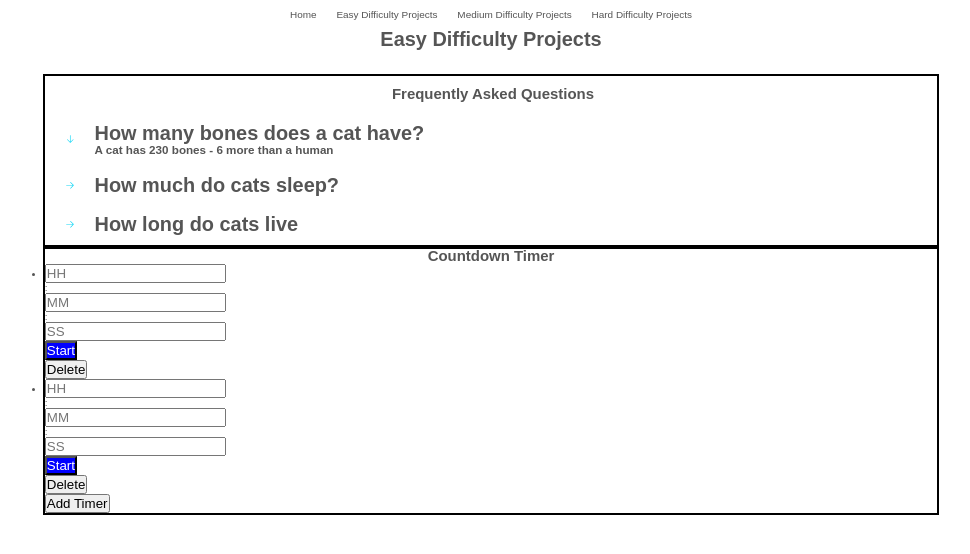
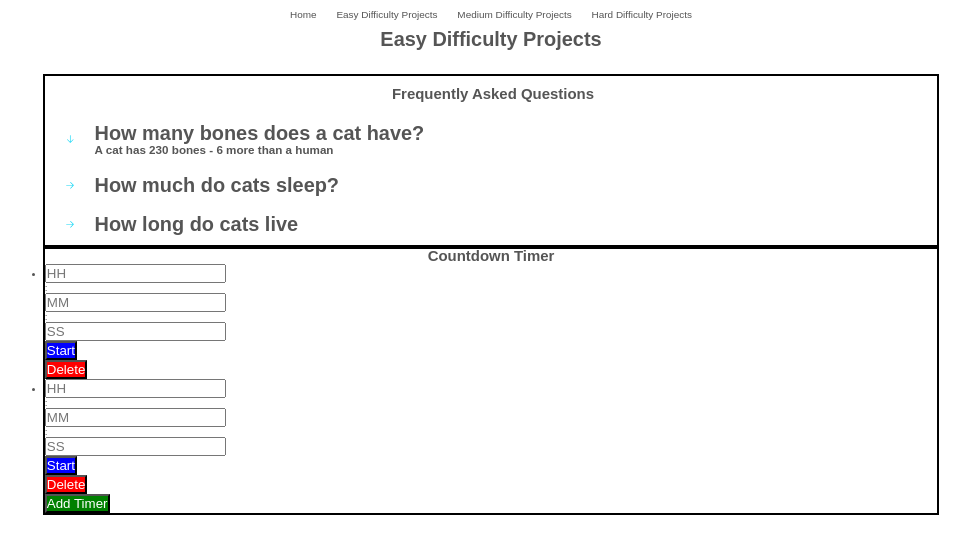
Before and after one commit to deltam3/frontendeval, a React (Vite) app in the folder consolidated/: page /Easy in a window 1280 px wide. Shown: the top 554 px of the page, without its empty margins (149-1119 px from the left). Built offline with nearby package versions, Linux system fonts and the light colour scheme.

Commit message:
added css styles to Button.css: bg-green-500, bg-red-500 to differentiate danger and success prop

```diff
--- a/consolidated/src/components/Button.css
+++ b/consolidated/src/components/Button.css
@@ -1,5 +1,13 @@
 .bg-blue-500 {
   background-color: blue;
+}
+
+.bg-red-500 {
+  background-color: red;
+}
+
+.bg-green-500 {
+  background-color: green;
 }
 
 .text-white {
--- a/consolidated/src/components/Button.tsx
+++ b/consolidated/src/components/Button.tsx
@@ -27,6 +27,8 @@ function Button({
 }: Props) {
   const classes = className(rest.className, {
     "bg-blue-500 text-white": primary,
+    "bg-red-500 text-white": danger,
+    "bg-green-500 text-white": success,
   });
 
   return (
--- a/consolidated/src/pages/Easy/projects/Counter/CounterPage.tsx
+++ b/consolidated/src/pages/Easy/projects/Counter/CounterPage.tsx
@@ -18,7 +18,9 @@ function CounterPage({}: Props) {
     <div>
       <h2 style={{ textAlign: "center" }}>Countdown Timer</h2>
       <TimerList timers={timers} setTimers={setTimers}></TimerList>
-      <Button onClick={handleAddClick}>Add Timer</Button>
+      <Button success onClick={handleAddClick}>
+        Add Timer
+      </Button>
     </div>
   );
 }
--- a/consolidated/src/pages/Easy/projects/Counter/Timer.tsx
+++ b/consolidated/src/pages/Easy/projects/Counter/Timer.tsx
@@ -2,6 +2,7 @@ import React, { useState, useRef } from "react";
 
 import BeforeStart from "./BeforeStart";
 import AfterStart from "./AfterStart";
+import Button from "../../../../components/Button";
 
 function Timer({ id, timers, setTimers }) {
   const timerId = id;
@@ -54,7 +55,9 @@ function Timer({ id, timers, setTimers }) {
         ></BeforeStart>
       )}
       <div>
-        <button onClick={() => handleDelete()}>Delete</button>
+        <Button danger onClick={() => handleDelete()}>
+          Delete
+        </Button>
       </div>
     </li>
   );
```
